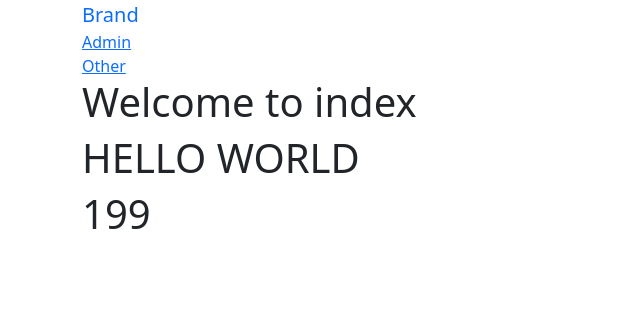
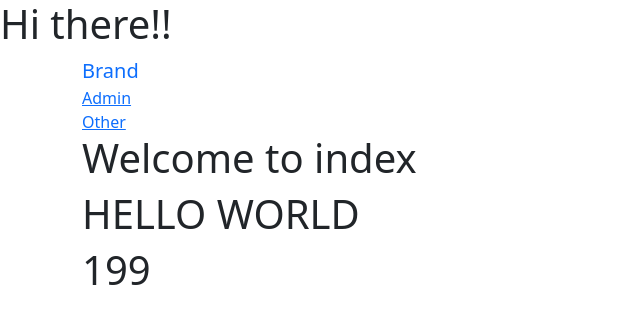
Before and after one commit to bridgecrew-perf6/deploypractice-1, a Django app: page / in a window 1280 px wide. Shown: the top 324 px of the page, without its empty margins (0-640 px from the left). Run offline with Django 3.2, Linux system fonts and the light colour scheme.

Commit message:
Update base.html

```diff
--- a/learning_templates/templates/app/base.html
+++ b/learning_templates/templates/app/base.html
@@ -6,6 +6,7 @@
     <link href="https://cdn.jsdelivr.net/npm/bootstrap@5.1.3/dist/css/bootstrap.min.css" rel="stylesheet" integrity="sha384-1BmE4kWBq78iYhFldvKuhfTAU6auU8tT94WrHftjDbrCEXSU1oBoqyl2QvZ6jIW3" crossorigin="anonymous">
   </head>
   <body>
+    <h1>Hi there!!</h1>
     <nav clss="navbar navbar-default navbar-static-top">
       <div class="container">
         <ul class="nav navbar-nav">
```
